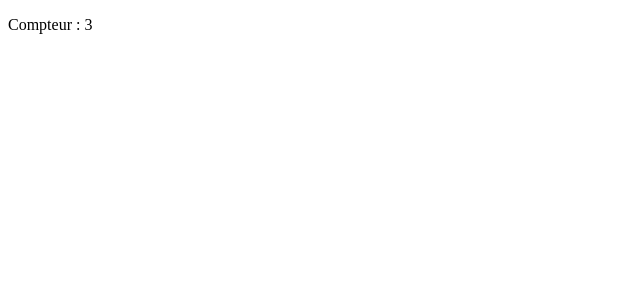
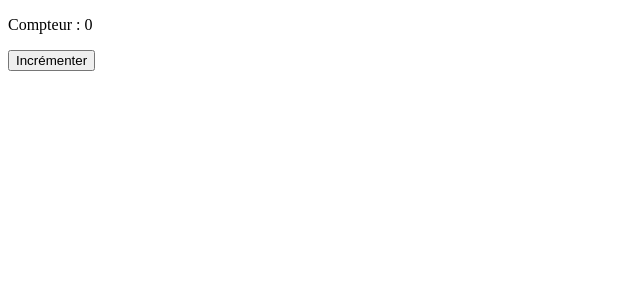
Before and after one commit to Jojoaventurier/Tutoriel-Vue.js, a Vue app in the folder First Vue Project/: page / in a window 1280 px wide. Shown: the top 300 px of the page, without its empty margins (0-640 px from the left). Built offline with nearby package versions, Linux system fonts and the light colour scheme.

Commit message:
first counter incrementor created

```diff
--- a/First Vue Project/src/App.vue
+++ b/First Vue Project/src/App.vue
@@ -1,10 +1,13 @@
 <template>
   <p>Compteur : {{ count }}</p>
+  <button v-on:click="increment">Incrémenter</button>
 </template>
 
 <script setup>
 import {ref} from 'vue'
 
 const count = ref(0)
-count.value = 3
+const increment = () => {
+  count.value++
+}
 </script>
```
